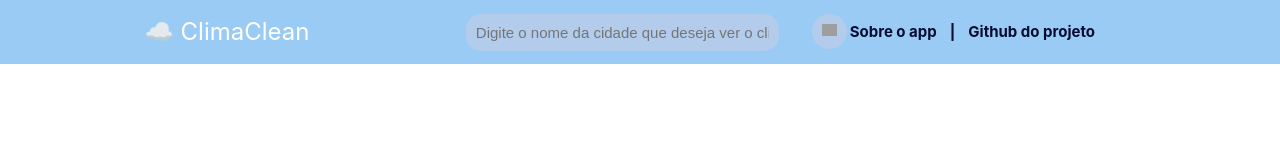
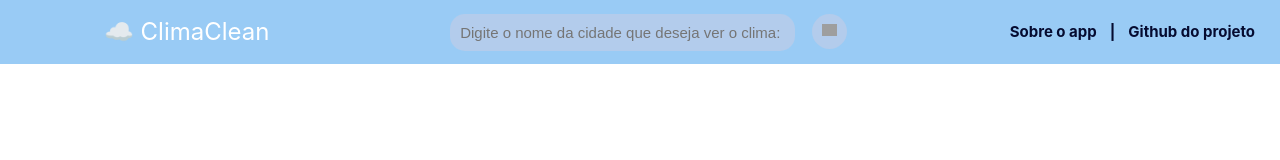
Before and after one commit to GabrielaSchubert/AppClima_2.0, a Vue app in the folder appclima_2.0/: page / in a window 1280 px wide. Shown: the top 160 px of the page. Built offline with nearby package versions, Linux system fonts and the light colour scheme; no server answers; grey boxes are pictures that could not be loaded.

Commit message:
arrumando o header (nao sei se querem mudar a fonte)

```diff
--- a/appclima_2.0/src/App.vue
+++ b/appclima_2.0/src/App.vue
@@ -38,8 +38,6 @@ import { RouterLink, RouterView } from 'vue-router'
 
 <style scoped>
 
-
-
   /* #layout {
     font-family: Avenir, Helvetica, Arial, sans-serif;
     -webkit-font-smoothing: antialiased;
@@ -63,28 +61,14 @@ import { RouterLink, RouterView } from 'vue-router'
     font-size: 24px;
     text-decoration: none;
     color: white;
+    margin-right: 5rem;
   }
 
   header:nth-child(1) {
     text-align: center;
 }
 
-  /* Formulário de Busca */
-  /* .input {
-    display: flex;
-    align-items: center;
-    justify-content: center;
-    display: flex;
-    padding: 10px;
-    border: none;
-    outline: none;
-    border-radius: 15px;
-
-    color: hsla(0, 0%, 0%, 0.966);
-    width: calc(100% - 100%);
-  } */
-
-  .input-cidade, .input-cidad {
+  .input-cidade {
     border: none;
     outline: none;
     padding: 10px;
@@ -92,11 +76,10 @@ import { RouterLink, RouterView } from 'vue-router'
     font-size: 15px;
     background-color: #b3ccec;
     color: hsla(0, 0%, 0%, 0.966);
-    width: calc(100% - 100px);
-
+    width: calc(110% - 110px);
   }
 
-  .botao-busca, .butao {
+  .botao-busca {
     background-color: #b3ccec;
     border: none;
     outline: none;
@@ -113,8 +96,9 @@ import { RouterLink, RouterView } from 'vue-router'
   /* Navegação */
   .nav {
     display: flex;
-    align-items: center;
+    align-items:center;
     gap: 10px; /* Espaçamento entre os itens */
+    margin-left: 10rem;
   }
 
   .nav a, .nav span {
--- a/appclima_2.0/src/views/HomeView.vue
+++ b/appclima_2.0/src/views/HomeView.vue
@@ -80,12 +80,8 @@ main {
   text-align: center;
   display: block;
   max-width:100vw;
-
-
   padding: 6%;
-  /* border-right: 70px; */
   border-radius: 16px;
-
   backdrop-filter: blur(11.6px);
   -webkit-backdrop-filter: blur(11.6px);
 }
```
